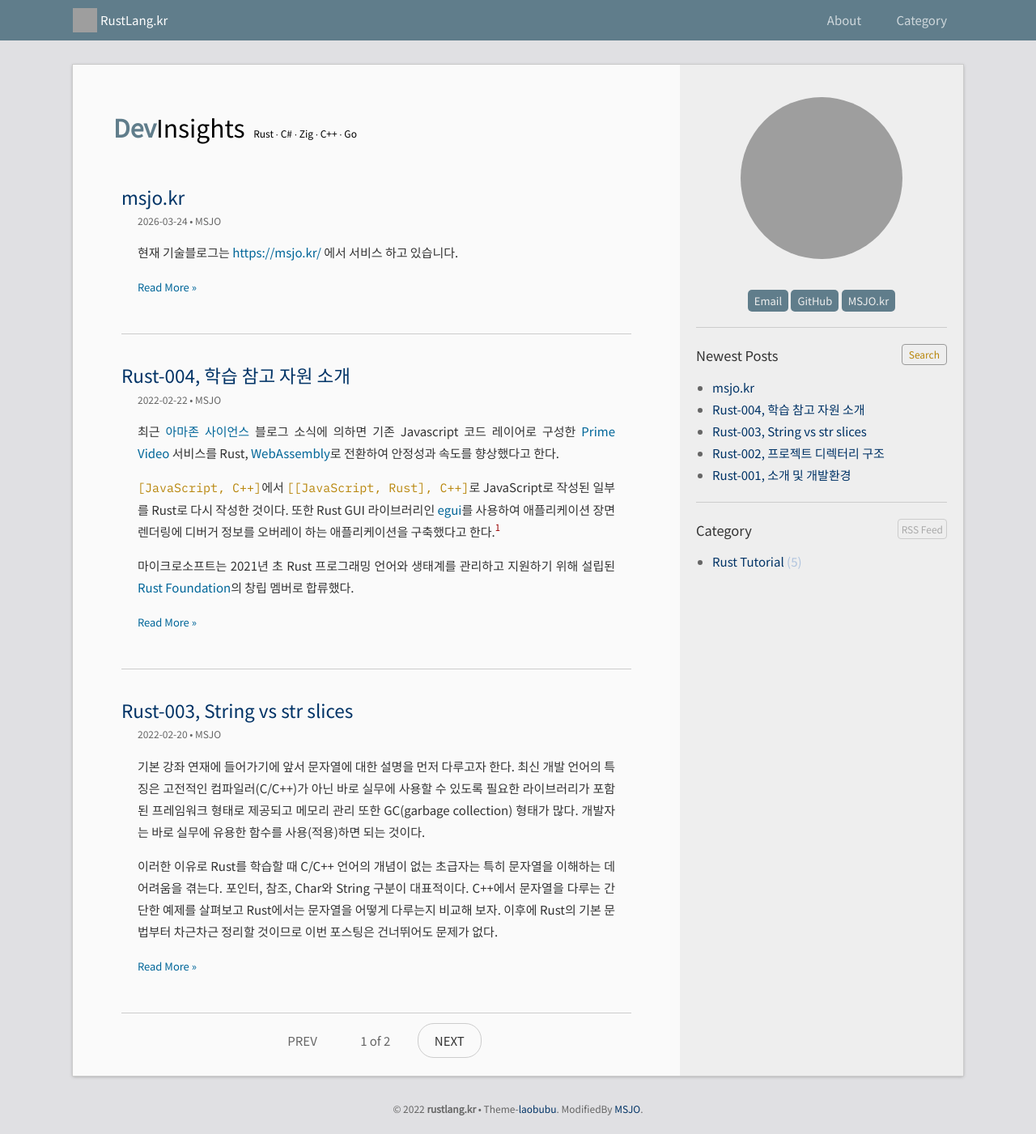
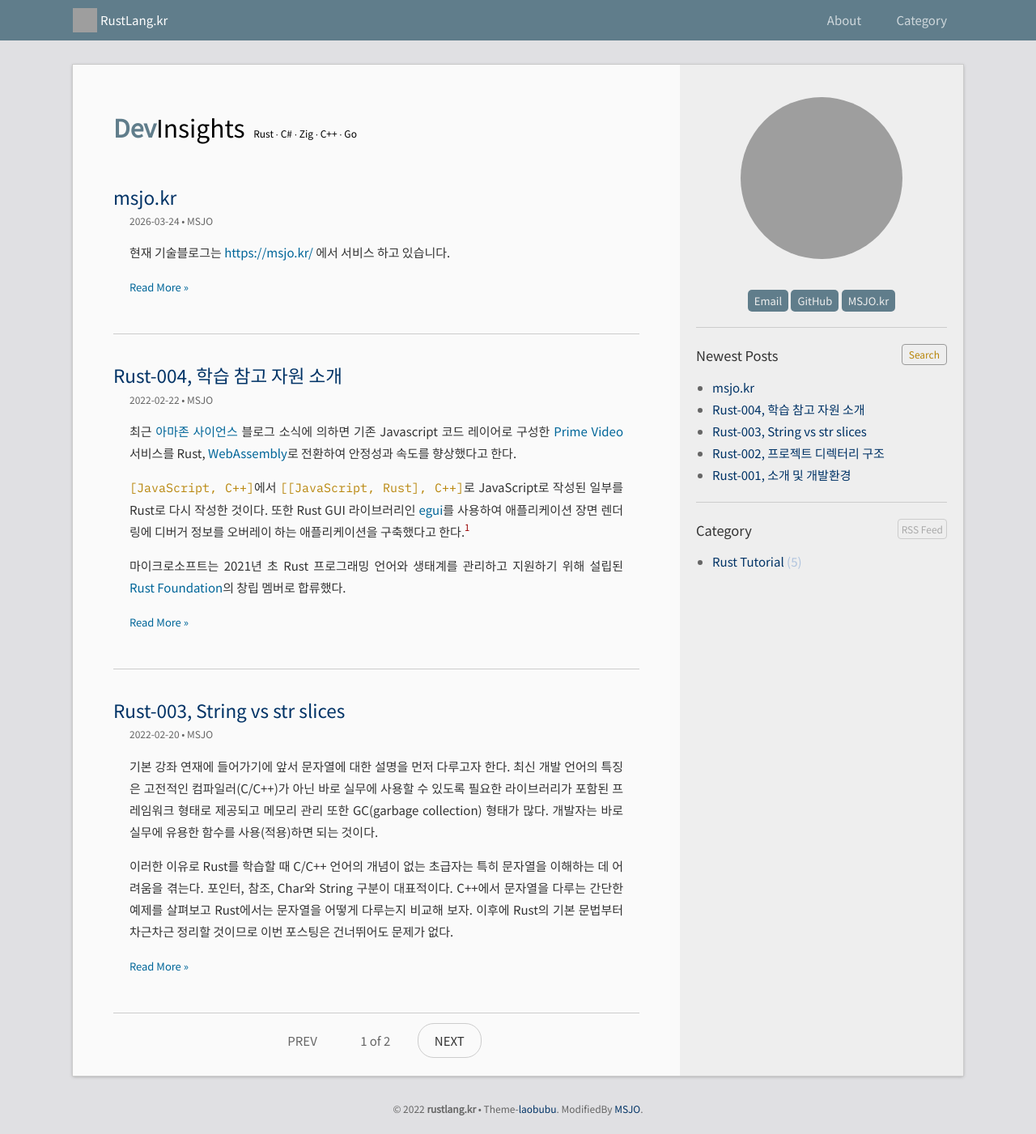
Before and after one commit to DebugJO/rustlang, a Jekyll site: the page built from index.html, in a window 1280 px wide. Shown: the whole page at 81% size. Built offline with Jekyll 4.4.1, drawn with Linux system fonts in a browser that asks for light colours; the list of posts is cut into pages by our own code; grey boxes are pictures that could not be loaded.

Commit message:
Update _home.scss

```diff
--- a/_sass/_home.scss
+++ b/_sass/_home.scss
@@ -24,7 +24,7 @@
 }
 .post-list {
     margin: 0;
-	padding: 20px 30px;
+	padding: 20px 20px;
     list-style: none;
     > li {
         padding-bottom: 30px;
```
